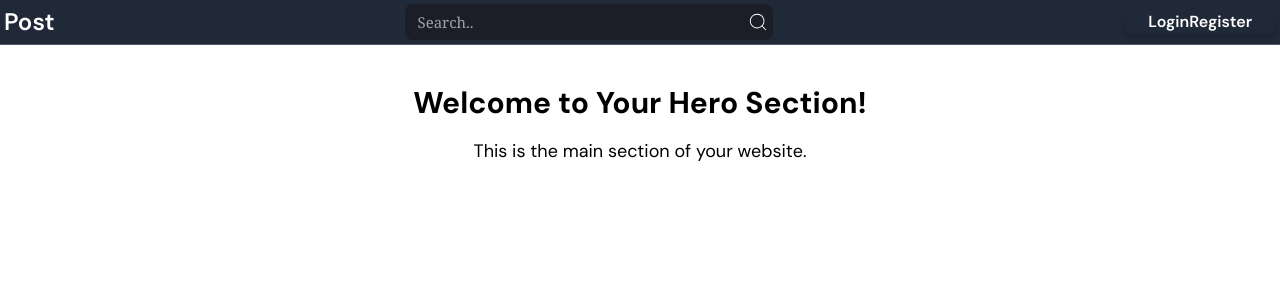
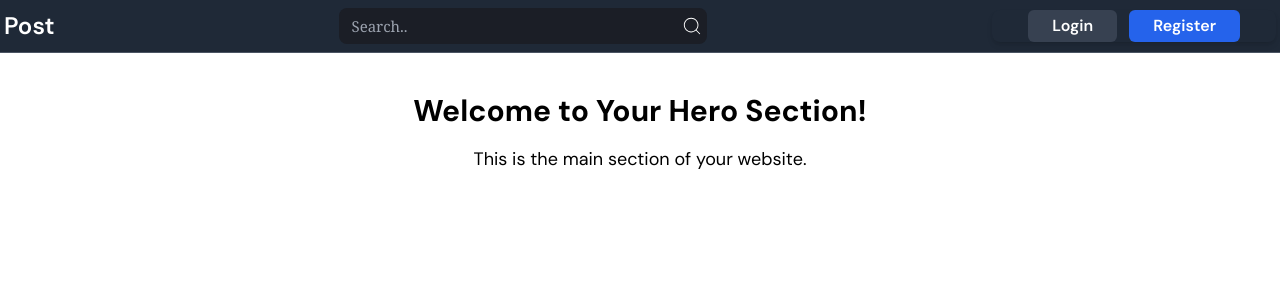
Before and after one commit to isuzwal/writly, a React (Vite) app in the folder clinet/: page / in a window 1280 px wide. Shown: the top 300 px of the page. Built offline with nearby package versions, Linux system fonts and the light colour scheme.

Commit message:
Nava all Done

```diff
--- a/clinet/src/Pages/Nava.tsx
+++ b/clinet/src/Pages/Nava.tsx
@@ -1,5 +1,4 @@
 import { Link } from "react-router";
-// import { TiThMenu } from "react-icons/ti";
 import { useContext, useState } from "react";
 import { CiSearch } from "react-icons/ci";
 import { UserContext } from "../UserAuth/User";
@@ -11,11 +10,13 @@ import { IoIosSettings } from "react-icons/io";
 import { ThemeContex } from "../Theme/Theme";
 import { themeoptions } from "../Theme/Theme";
 import { Theme } from "../Theme/Theme";
+import { MdOutlineSecurity } from "react-icons/md";
+import { IoIosLogOut } from "react-icons/io";
 function Nava(){
     const [IsOpen,setIsOpen]=useState<boolean>(false)
     const [searching,setSearching]=useState<string>("")
     const [darksection,setDarksection]=useState<boolean>(false)
-    //  const [selectedOptions,setOptions]=useState<string>("")
+
     // checking that User did't return undefine so.
 
     const { theme, changeTheme } = useContext(ThemeContex);
@@ -59,7 +60,7 @@ function Nava(){
 
     return(
        <section className={` ${themeStyles[theme as keyof typeof themeStyles]}`}>
-        <div className=" border-b border-b-gray-600 py-1" >
+        <div className=" border-b border-b-gray-600 py-2" >
             <div className=" px-1 flex relative items-center justify-between ">
                 <Link to ="/" className="md:text-2xl  text-[16px] font-semibold font-dm  whitespace-nowrap flex-shrink-0 ">Post</Link>
                  <div className="flex items-center relative px-2 md:w-96 ">
@@ -80,12 +81,12 @@ function Nava(){
                       <span className="font-mono  font-medium text-[18px]">{user}</span>
                         </div>
                       {IsOpen && (
-                       <div className={`absolute  w-72 top-10 mt-2 h-[400px] right-0  shadow-lg rounded-md z-50  ${themeStyles[theme as keyof typeof themeStyles]}`}>
-                              <div className="flex flex-col gap-2 p-3">
+                       <div className={`absolute  w-72 top-[49px]  h-[320px] right-0  shadow-lg rounded-b-lg z-50  ${themeStyles[theme as keyof typeof themeStyles]}`}>
+                              <div className="flex flex-col gap-4 p-3">
                               <div className="flex  w-full  items-center border  font-dm font-semibold text-xl  hover:bg-gray-700 gap-2 px-2 py-1.5 rounded-lg">
                                <span className="font-dm text-[19px]">{Uppercase(user)}</span>
                               </div>
-                              <Link to="/profile" className="flex  items-center border   font-dm font-semibold text-xl  hover:bg-gray-700 gap-2 px-2 py-1.5 rounded-lg ">
+                              <Link to="/account/profile" className="flex  items-center border   font-dm font-semibold text-xl  hover:bg-gray-700 gap-2 px-2 py-1.5 rounded-lg ">
                              <FaUserCircle  size={28} color="gray"/>Profile</Link>
                              <div className="flex flex-row justify-between  items-center border  border-slat-800 font-dm font-semibold text-xl  hover:bg-gray-700 gap-2 px-2 py-1.5 rounded-lg">
                               <button onClick={themesection}>
@@ -106,15 +107,21 @@ function Nava(){
                                 </div>
                               )}
                               </div>
+                              <Link to="account/security" className="flex  items-center border   font-dm font-semibold text-xl  hover:bg-gray-700 gap-2 px-2 py-1.5 rounded-lg ">
+                              <MdOutlineSecurity  size={28} color="gray"/>Security</Link>
+                              <Link to="/account/logout" className="flex  items-center border   font-dm font-semibold text-xl  hover:bg-gray-700 gap-2 px-2 py-1.5 rounded-lg ">
+                              <IoIosLogOut  size={28} color="red"/>Logout</Link>
                               </div>
                        </div>
                       )}
                       </div>
                   ):(
-                  <>
-                  <Link to="/login" className="text-[16px] font-semibold">Login</Link>
-                  <Link to="/register" className="text-[16px] font-semibold">Register</Link>
-                  </>
+                    <div className="flex flex-row   items-center    gap-3 px-3 ">
+                   <Link to="/login" className=" text-center text-[16px] font-semibold bg-gray-700 px-6
+                    text-white py-1 rounded-md hover:bg-gray-900 transition-all duration-200">Login</Link>
+                   <Link to="/register"  className=" text-center text-[16px] font-semibold bg-blue-600 px-6
+                    text-white py-1 rounded-md hover:bg-blue-700 transition-all duration-200">Register</Link>
+                  </div>
                   )}
                    </div>
                  </div>
@@ -122,13 +129,14 @@ function Nava(){
                    <button onClick={ToogleMunebar} className="flex items-center">
                      <div className="flex items-center  gap-2 ">
                       <img src={ProfiledImage} className="object-cover w-8 h-8  rounded-lg"  />
+
                       </div>
                     </button>
                  </div>
                  {IsOpen && (
-                      <div className={`  ${themeStyles[theme as keyof typeof themeStyles]} md:hidden absolute  shadow-lg right-2  top-12 w-1/2   rounded-lg py-3 transition-all duration-300 ease-in-out`}>
+                      <div className={`  ${themeStyles[theme as keyof typeof themeStyles]} md:hidden absolute  shadow-lg right-0  top-[49px] w-64  rounded-b-lg py-3 transition-all duration-300 ease-in-out`}>
                         {user?(
-                          <div className=" flex  flex-col rounded-md h-[400px]  gap-2  px-2 cursor-pointer relative  py-1.5">
+                          <div className=" flex  flex-col rounded-md h-[390px]  gap-2  px-2 cursor-pointer relative  py-1.5">
                             <div className="flex  relative flex-col items-center  gap-2   px-2  py-3 rounded-md">
                              <div className=" w-full h-20  rounded">
                              <img src={CoverImage} className="object-cover w-full h-full  rounded "  />
@@ -142,15 +150,15 @@ function Nava(){
                               <div className="flex  w-full  items-center border font-dm font-semibold text-xl  hover:bg-gray-700 gap-2 px-2 py-1.5 rounded-lg">
                                <span className="font-dm text-[19px]">{Uppercase(user)}</span>
                               </div>
-                             <Link to="/profile" className="flex  items-center border   font-dm font-semibold text-xl  hover:bg-gray-700 gap-2 px-2 py-1.5 rounded-lg ">
+                             <Link to="/account/profile" className="flex  items-center border   font-dm font-semibold text-xl  hover:bg-gray-700 gap-2 px-2 py-1.5 rounded-lg ">
                              <FaUserCircle  size={28} color="gray"/>Profile</Link>
-                             <div className="flex flex-row justify-between  items-center border  font-dm font-semibold text-xl  hover:bg-gray-700 gap-2 px-2 py-1.5 rounded-lg">
+                             <div className="flex flex-col  md:flex-row justify-between  border  font-dm font-semibold text-xl  hover:bg-gray-700 gap-2 px-2 py-1.5 rounded-lg">
                               <button onClick={themesection}>
                                 <h2 className="flex items-center text-[18px] gap-1"><IoIosSettings  size={20}/>Custom</h2>
                                 </button>
                               {darksection && (
-                                <div className="flex flex-col rounded-md px-2   transition-all duration-200">
-                                   <select className=" px-2 text-[16px] rounded-md cursor-pointer bg-transparent border"
+                                // <div className="flex  bg-pink-400 flex-col rounded-md px-2   transition-all duration-200">
+                                   <select className=" px-2 text-[16px]  w-24 rounded-md cursor-pointer bg-transparent border"
                                     value={theme}  onChange={(e) => {
                                     changeTheme(e.target.value as Theme)
                                   }} >
@@ -160,9 +168,13 @@ function Nava(){
                               </option>
                                ))}
                             </select>
-                                </div>
+                                // {/* </div> */}
                               )}
                               </div>
+                              <Link to="/account/security" className="flex  items-center border   font-dm font-semibold text-xl  hover:bg-gray-700 gap-2 px-2 py-1.5 rounded-lg ">
+                              <MdOutlineSecurity  size={28} color="gray"/>Security</Link>
+                              <Link to="/account/logout" className="flex  items-center border   font-dm font-semibold text-xl  hover:bg-gray-700 gap-2 px-2 py-1.5 rounded-lg ">
+                              <IoIosLogOut  size={28} color="red"/>Logout</Link>
                             </div>
                          </div>
                         ):(
```
